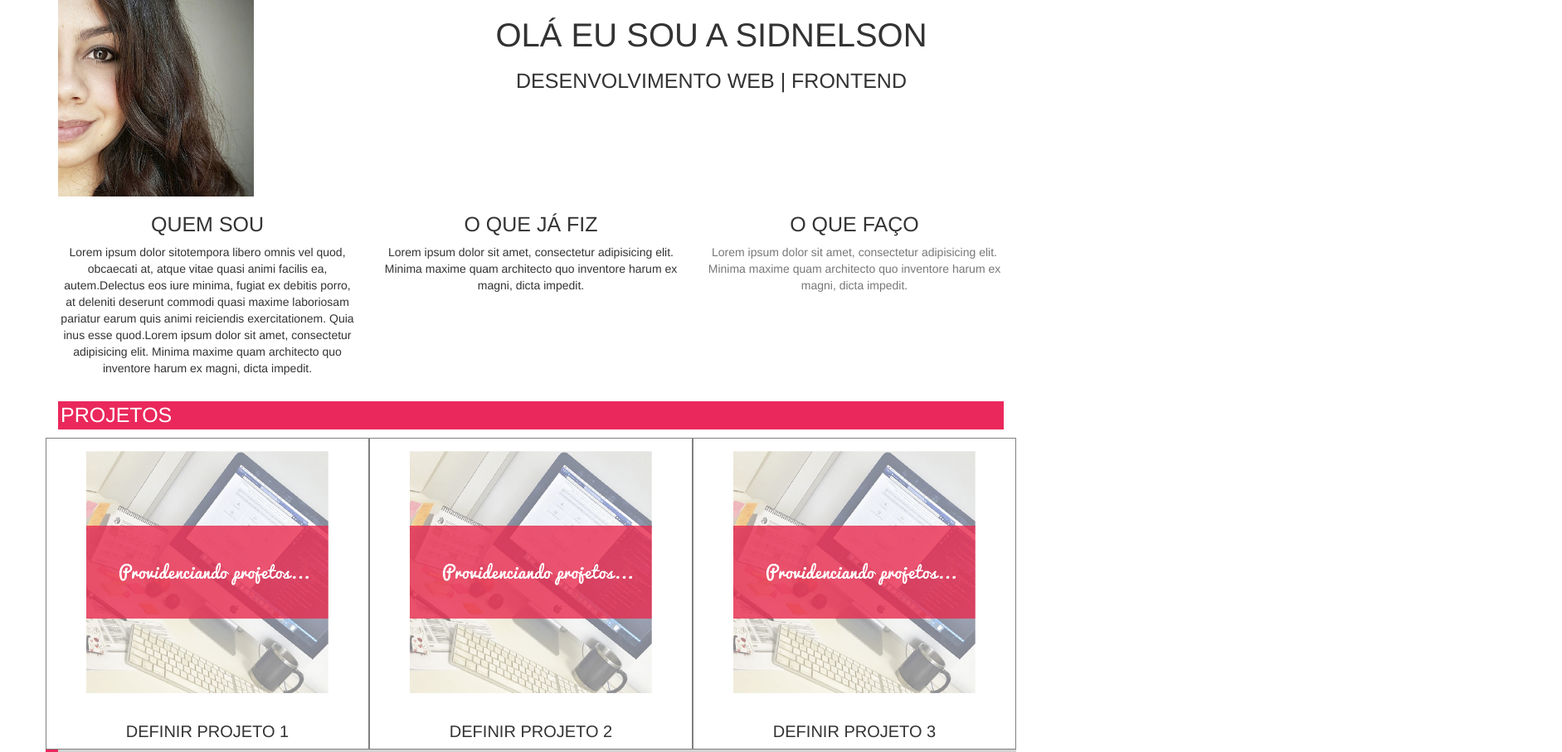
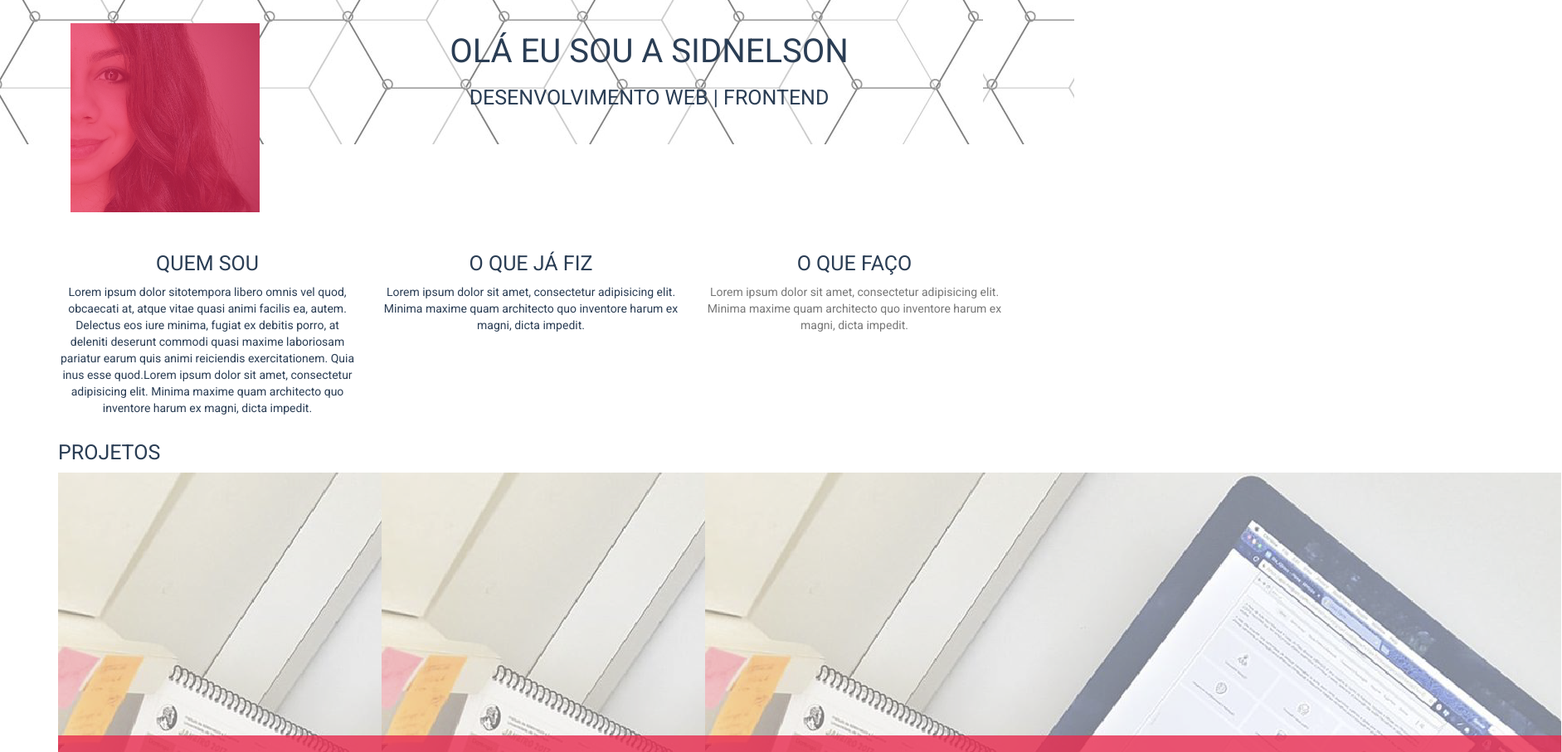
Before and after one commit to neiasf/neiasf.github.io, a plain HTML site: page index.html in a window 1280 px wide. Shown: the top 907 px of the page at 83% size, 1883 px wide, since content can reach past the window. Drawn offline with nearby package versions, Linux system fonts and the light colour scheme.

Commit message:
atualização visual do site

```diff
--- a/index.html
+++ b/index.html
@@ -15,26 +15,35 @@
 
 <body>
     <!--INICIO BARRA SUPERIOR -->
-    <header class="container">
-        <div class="row col-xs-12 col-md-12">
-            <div class="row col-xs-6 col-md-6">
-                <img class="perfil" src="img/perfil.jpg" alt="Foto do rosto de uma mulher parda com cabelos castanhos ondulados.">
-            </div>
-            <div class="row col-xs-6 col-md-6 conteudo">
-                <h1>Olá eu sou a Sidnelson</h1>
-                <h2>Desenvolvimento Web | Frontend</h2>
+    <header>
+        <div class="row top">
+            <div class="container">
+                <div class="col-md-3">
+                    <span class="perfil">
+                        <img src="img/perfil.jpg" width="228" alt="Foto do rosto de uma mulher parda com cabelos castanhos ondulados.">
+                    </span>
+                </div>
+                <div class="col-md-9">
+                    <h1>Olá eu sou a Sidnelson</h1>
+                    <h2>Desenvolvimento Web | Frontend</h2>
+                </div>
             </div>
         </div>
     </header>
     <!--FIM BARRA SUPERIOR -->
 
     <!--INICIO APRESENTAÇÃO-->
+
+
+    </section>
+
+
     <section id="services" class="container">
         <div class="row text-center">
             <div class="col-md-4">
-                    <h2>Quem sou</h2>
-                    <p>Lorem ipsum dolor sitotempora libero omnis vel quod, obcaecati at, atque vitae quasi animi facilis ea,
-                        autem.</span><span>Delectus eos iure minima, fugiat ex debitis porro, at deleniti deserunt commodi quasi maxime laboriosam pariatur earum quis animi reiciendis exercitationem. Quia inus esse quod.Lorem ipsum dolor sit amet, consectetur adipisicing elit. Minima maxime quam architecto quo inventore harum ex magni, dicta impedit.</p>
+                <h2>Quem sou</h2>
+                <p>Lorem ipsum dolor sitotempora libero omnis vel quod, obcaecati at, atque vitae quasi animi facilis ea, autem.
+                    </span><span>Delectus eos iure minima, fugiat ex debitis porro, at deleniti deserunt commodi quasi maxime laboriosam pariatur earum quis animi reiciendis exercitationem. Quia inus esse quod.Lorem ipsum dolor sit amet, consectetur adipisicing elit. Minima maxime quam architecto quo inventore harum ex magni, dicta impedit.</p>
                 </div>
                 <div class="col-md-4">
                     <h2>O que já fiz</h2>
--- a/style/style.css
+++ b/style/style.css
@@ -4,7 +4,7 @@
   margin: 0px;
   padding: 0px;
 }
-h1 h2 h3 h4 p{
+h1, h2, h3, h4, p{
   font-family: 'Roboto', sans-serif;
   color: #2A3D54;
 }
@@ -20,33 +20,33 @@ h3{
   font-size: 20px;
     text-transform: uppercase;
 }
-.perfil {
-  width: 45%;
+
+.top {
+  background-image: url('../img/bg.jpg');
+  background-repeat: repeat-x;
+  background-position: 0 -1026px;
 }
-.projetos{
-  color: #FFFFFF;
+
+.top .perfil{
   background-color: #EA285B;
-  padding: 3px;
+  height: 228px;
+  display: inline-block;
+  margin: 2em auto;
 }
-.imagensprojetos{
-  width: 90%;
-  padding: 15px;
+
+.top .perfil img{
+  opacity: .3;
+  margin:
 }
-.conteudo{
+.top h1, .top h2{
   text-align: center;
 }
-.caixaconteudoapresentacao{
-  /*margin: 15px;
-  box-sizing: border-box;*/
-  border-bottom: 1px solid #EA285B;
+
+.top h1{
+  margin-top: 1em;
 }
-.conteudoapresentacao{
-  padding: 15px;
-  text-align: justify;
-}
-.caixaconteudoprojetos{
-  border: 1px solid gray;
-}
+
+
 
 footer{
   background-color: lightgray;
```
Also changed, not shown: img/bg.jpg (added).
